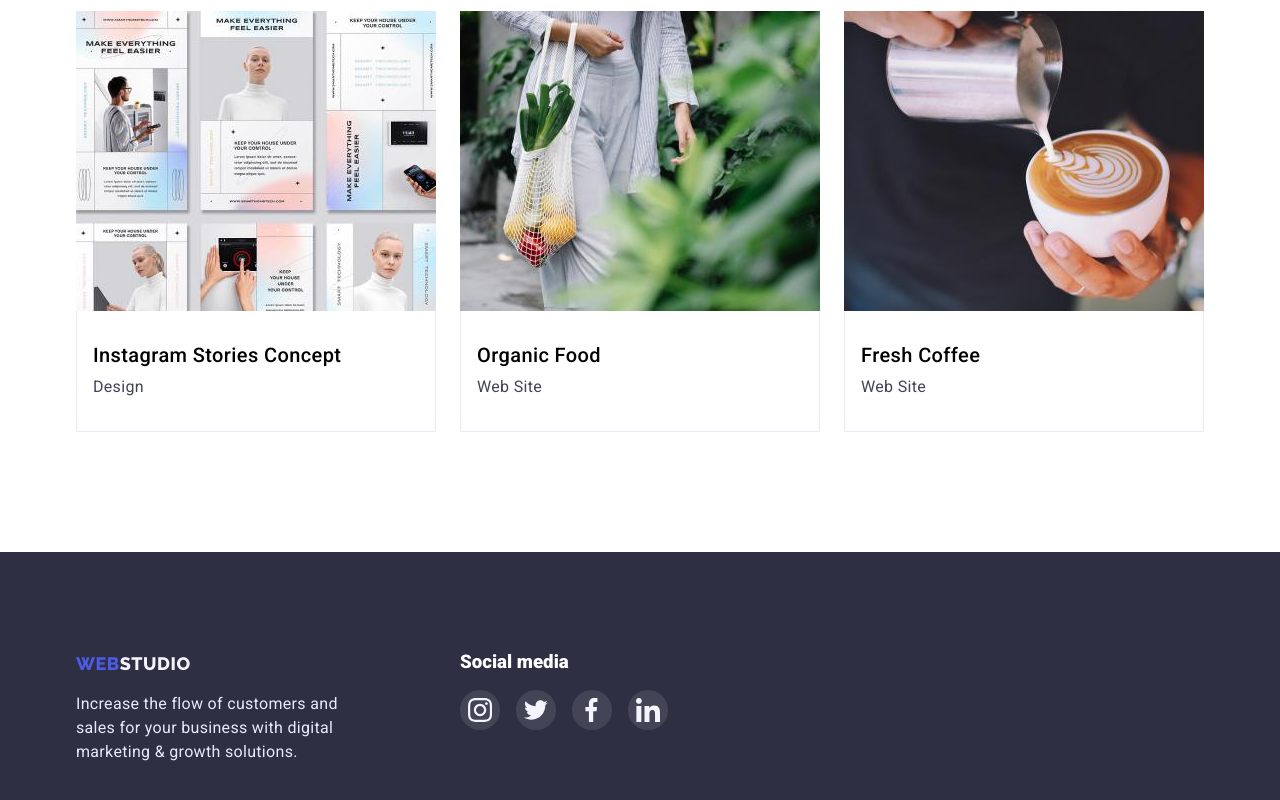
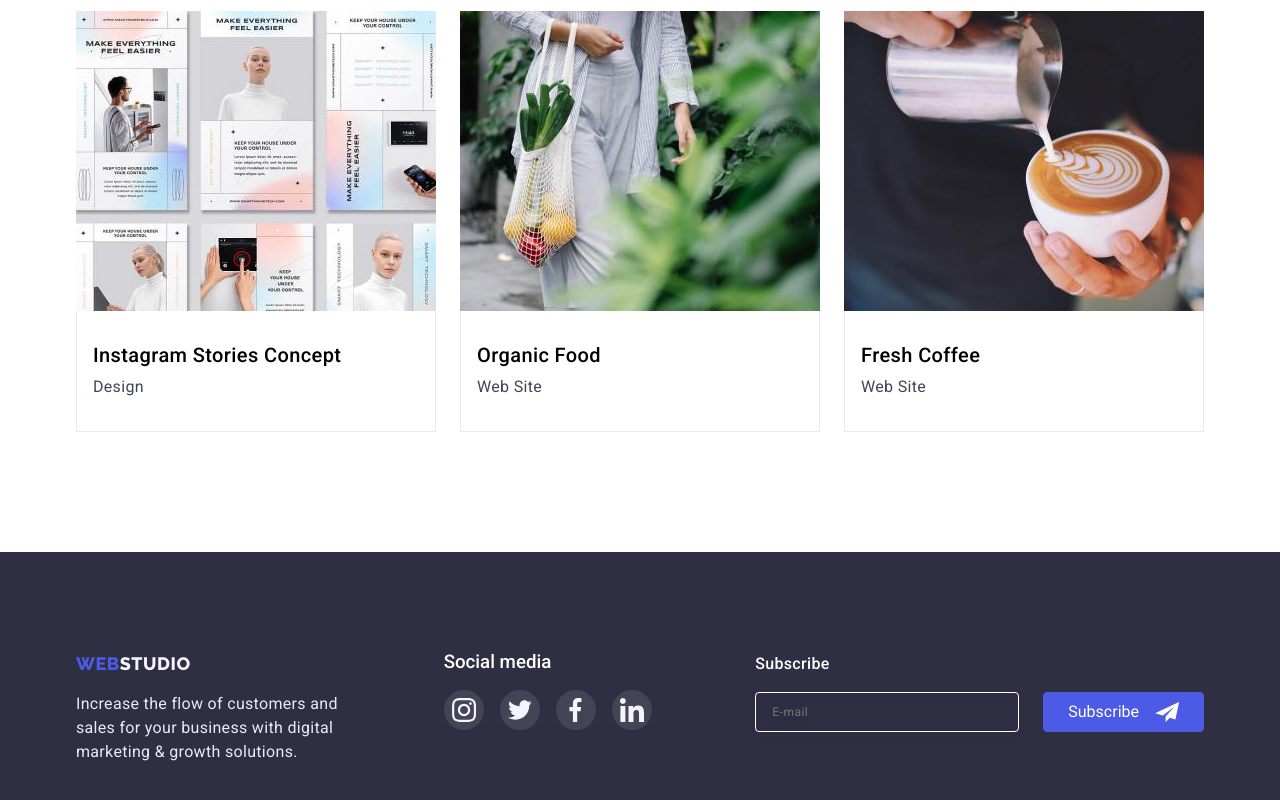
Before and after one commit to r1se01/goit-markup-hw-06, a plain HTML site: page portfolio.html in a window 1280 px wide. Shown: the part 1216-2016 px from the top of the page. Drawn offline with nearby package versions, Linux system fonts and the light colour scheme.

Commit message:
update css,index,portfolio

```diff
--- a/css/styles.css
+++ b/css/styles.css
@@ -438,10 +438,11 @@ img {
 .social-media {
   margin: 0;
   padding: 0;
-  gap: 120px;
+  margin-left: auto;
 }
 .social-media-title {
   font-family: 'Roboto';
+  font-weight: 500;
   margin: 0;
   padding: 0;
   color: var(--white);
@@ -455,7 +456,6 @@ img {
 }
 .hw-footer .container {
   display: flex;
-  gap: 120px;
 }
 .social-media-item:hover,
 .social-media-item:focus {
@@ -532,6 +532,7 @@ img {
   border-radius: 1px solid var(--cornflower);
   display: block;
   margin-left: auto;
+  border-radius: 50%;
 }
 
 .is-hidden {
@@ -639,6 +640,10 @@ img {
   border: 1px solid rgba(46, 47, 66, 0.4);
   border-radius: 4px;
   resize: none;
+  font-size: 12px;
+  line-height: 1.17;
+  letter-spacing: 0.04em;
+  color: rgba(46, 47, 66, 0.4);
 }
 .form-privacy {
   color: var(--iris);
@@ -688,15 +693,17 @@ img {
   background: var(--iris);
   box-shadow: 0px 4px 4px rgba(0, 0, 0, 0.15);
   border-radius: 4px;
+  border: none;
 }
 
 .footer-form {
+  margin-left: auto;
 }
 .footer-form-title {
   font-weight: 500;
   font-size: 16px;
   line-height: 1.5;
-  padding-bottom: 16px;
+  margin-bottom: 16px;
   letter-spacing: 0.02em;
   color: var(--white);
 }
@@ -706,13 +713,13 @@ img {
   flex-direction: row;
   align-items: center;
   margin-left: 24px;
+  height: 40px;
   text-align: center;
   border-radius: 4px;
   padding: 8px 24px;
   border: 1px solid var(--iris);
   color: var(--white);
   background: var(--iris);
-  background-image: url(../images/footertg-defs.svg);
 }
 .footer-form-icon {
   margin-left: 16px;
@@ -724,10 +731,22 @@ img {
   box-sizing: border-box;
 }
 .footer-form-input {
+  background: transparent;
   box-sizing: border-box;
   border: 1px solid var(--white);
   filter: drop-shadow(0px 4px 4px rgba(0, 0, 0, 0.15));
   border-radius: 4px;
+  padding-top: 8px;
+  padding-left: 16px;
+  padding-bottom: 8px;
+  height: 40px;
+  width: 264px;
+  font-size: 12px;
+  line-height: 2;
+  display: flex;
+  align-items: center;
+  letter-spacing: 0.04em;
+  color: var(--white);
 }
 
 .footer-form-btn:hover,
@@ -735,6 +754,20 @@ img {
   border: 1px solid var(--iris);
   background: var(--iris);
 }
+.tacbox {
+  font-size: 12px;
+  line-height: 1.17;
+  letter-spacing: 0.04em;
+  color: var(--lightslate);
+  flex: none;
+  margin-top: 16px;
+  margin-bottom: 24px;
+}
+
+.form-privacy {
+  margin-left: 4px;
+}
+
 /* HW-1 */
 .box {
   margin: 0;
--- a/portfolio.html
+++ b/portfolio.html
@@ -225,6 +225,25 @@
   </a></li>
 </ul>
 </div>
+<form class="footer-form">
+  <p class="footer-form-title">Subscribe</p>
+<div class="footer-form-wrap">
+  <input type="email"
+  name="user-email"
+  autocomplete="off"
+  aria-label="Email"
+  class="footer-form-input"
+  placeholder="E-mail" required>
+
+  <button type="submit" class="footer-form-btn">Subscribe
+    <svg class="footer-form-icon" width="24" height="20">
+  <use href="./images/icons.svg/footertg-defs.svg#icon-footer-tg"></use>
+</svg>
+  </button>
+
+</div>
+
+</form>
 
   </body>
 </html>
```
Also changed, not shown: index.html (+5 -8 lines).
